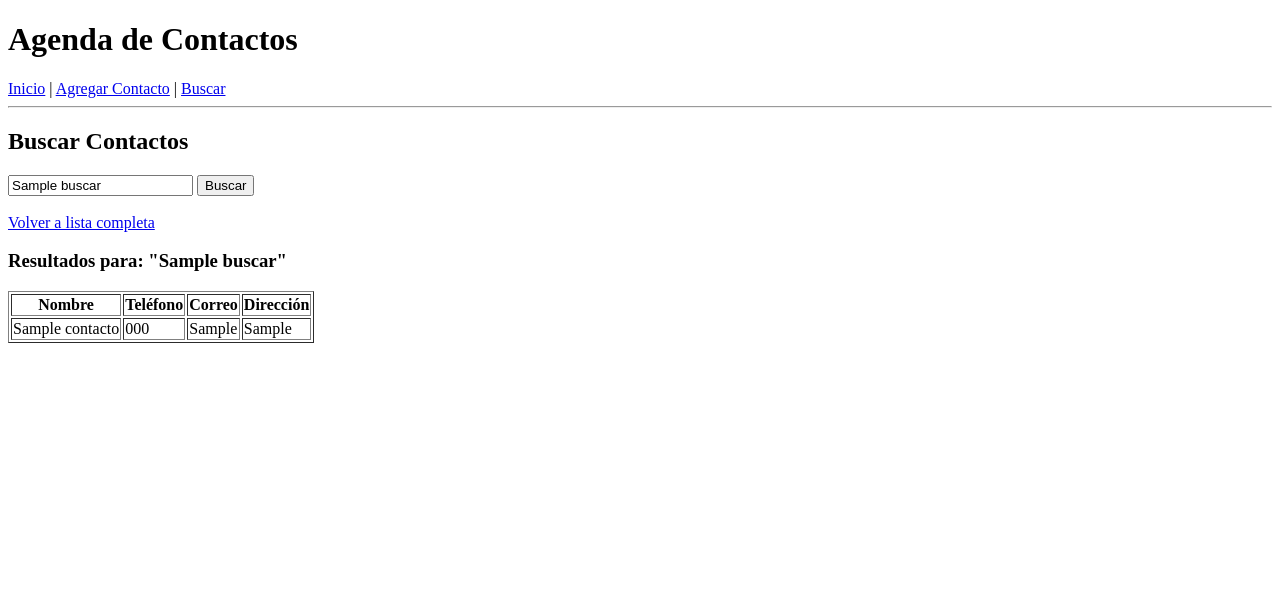
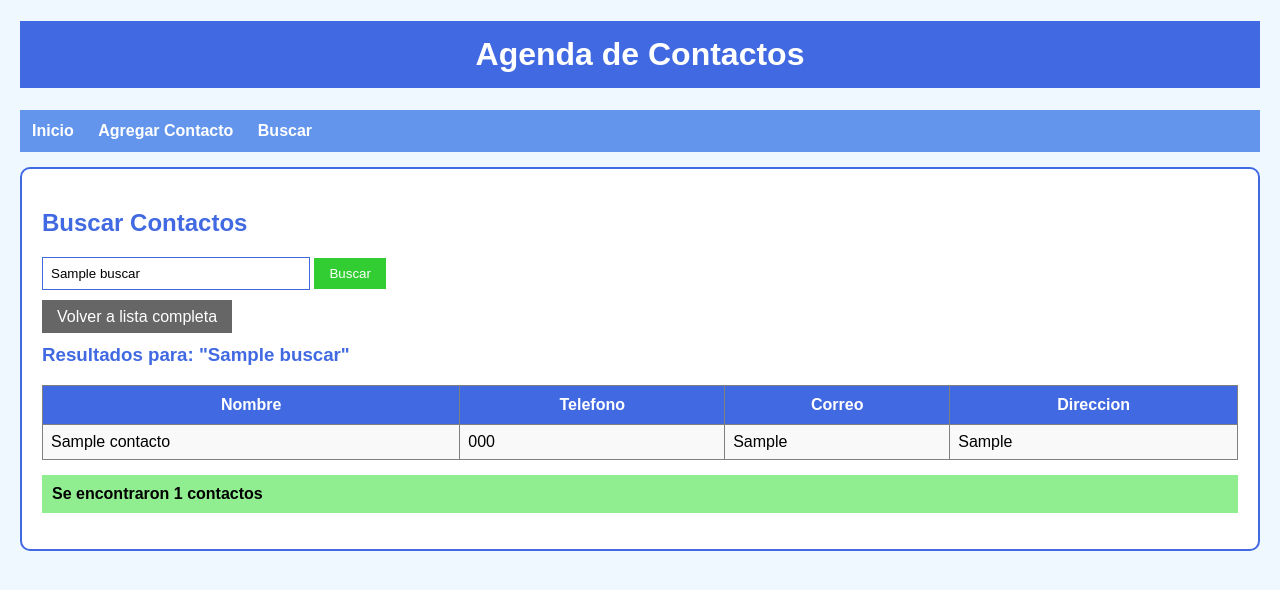
Before and after one commit to Daniel12-09/contactos, a Django app: template contactos/contacts/templates/contacts/buscar_contactos.html in a window 1280 px wide. Shown: the top 590 px of the page. Run offline with Django 5.2, Linux system fonts and the light colour scheme; tables that the repository leaves empty hold one stand-in row (values such as "Sample post"); the template is opened without the code that fills it: values that come from a table or form of the project are taken from there, most other values are stand-ins (such as "Sample title", 1, 10 or a date in 2020).

Commit message:
contactos terminado
se termina la evaluacion n°1

```diff
--- a/contactos/contacts/templates/contacts/base.html
+++ b/contactos/contacts/templates/contacts/base.html
@@ -2,17 +2,52 @@
 <html>
 <head>
     <title>{% block title %}Agenda de Contactos{% endblock %}</title>
+    <style>
+        body {
+            font-family: Arial;
+            margin: 20px;
+            background-color: #f0f8ff;
+        }
+        h1 {
+            color: white;
+            background-color: #4169e1;
+            padding: 15px;
+            text-align: center;
+        }
+        .menu {
+            background-color: #6495ed;
+            padding: 12px;
+            margin: 15px 0;
+        }
+        .menu a {
+            margin-right: 20px;
+            text-decoration: none;
+            color: white;
+            font-weight: bold;
+        }
+        .menu a:hover {
+            color: #ffd700;
+        }
+        .content {
+            background-color: white;
+            padding: 20px;
+            border: 2px solid #4169e1;
+            border-radius: 10px;
+        }
+    </style>
 </head>
 <body>
     <h1>Agenda de Contactos</h1>
 
-    <a href="{% url 'lista_contactos' %}">Inicio</a> |
-    <a href="{% url 'agregar_contacto' %}">Agregar Contacto</a> |
-    <a href="{% url 'buscar_contactos' %}">Buscar</a>
+    <div class="menu">
+        <a href="{% url 'lista_contactos' %}">Inicio</a>
+        <a href="{% url 'agregar_contacto' %}">Agregar Contacto</a>
+        <a href="{% url 'buscar_contactos' %}">Buscar</a>
+    </div>
 
-    <hr>
-
-    {% block content %}
-    {% endblock %}
+    <div class="content">
+        {% block content %}
+        {% endblock %}
+    </div>
 </body>
 </html>
--- a/contactos/contacts/templates/contacts/buscar_contactos.html
+++ b/contactos/contacts/templates/contacts/buscar_contactos.html
@@ -1,42 +1,54 @@
-{% extends 'base.html' %}
+{% extends 'contacts/base.html' %}
 
 {% block title %}Buscar Contactos{% endblock %}
 
 {% block content %}
-<h2>Buscar Contactos</h2>
+<h2 style="color: #4169e1;">Buscar Contactos</h2>
 
 <form method="get" action="">
-    <input type="text" name="buscar" placeholder="Buscar por nombre o correo..." value="{{ buscar }}">
-    <button type="submit">Buscar</button>
+    <input type="text" name="buscar" placeholder="Buscar..." value="{{ buscar }}"
+           style="padding: 8px; width: 250px; border: 1px solid #4169e1;">
+    <button type="submit" style="padding: 8px 15px; background: #32cd32; color: white; border: none;">Buscar</button>
 </form>
 
 <br>
-<a href="{% url 'lista_contactos' %}">Volver a lista completa</a>
+
+<a href="{% url 'lista_contactos' %}" style="background: #666; color: white; padding: 8px 15px; text-decoration: none;">
+    Volver a lista completa
+</a>
 
 {% if buscar %}
-    <h3>Resultados para: "{{ buscar }}"</h3>
+    <h3 style="color: #4169e1;">Resultados para: "{{ buscar }}"</h3>
 
     {% if contactos %}
-        <table border="1">
-            <tr>
-                <th>Nombre</th>
-                <th>Teléfono</th>
-                <th>Correo</th>
-                <th>Dirección</th>
+        <table border="1" width="100%" style="border-collapse: collapse;">
+            <tr bgcolor="#4169e1" style="color: white;">
+                <th style="padding: 10px;">Nombre</th>
+                <th style="padding: 10px;">Telefono</th>
+                <th style="padding: 10px;">Correo</th>
+                <th style="padding: 10px;">Direccion</th>
             </tr>
             {% for contacto in contactos %}
-            <tr>
-                <td>{{ contacto.nombre }}</td>
-                <td>{{ contacto.telefono }}</td>
-                <td>{{ contacto.correo }}</td>
-                <td>{{ contacto.direccion }}</td>
+            <tr style="background: {% cycle '#f9f9f9' 'white' %};">
+                <td style="padding: 8px;">{{ contacto.nombre }}</td>
+                <td style="padding: 8px;">{{ contacto.telefono }}</td>
+                <td style="padding: 8px;">{{ contacto.correo }}</td>
+                <td style="padding: 8px;">{{ contacto.direccion }}</td>
             </tr>
             {% endfor %}
         </table>
+
+        <p style="background: #90ee90; padding: 10px; margin-top: 15px;">
+            <strong>Se encontraron {{ contactos.count }} contactos</strong>
+        </p>
     {% else %}
-        <p>No se encontraron contactos para "{{ buscar }}"</p>
+        <p style="color: red; background: #ffe6e6; padding: 20px; text-align: center;">
+            No se encontraron contactos para "{{ buscar }}"
+        </p>
     {% endif %}
 {% else %}
-    <p>Ingresa un término de búsqueda para encontrar contactos</p>
+    <p style="color: #666; text-align: center; padding: 30px;">
+        Ingresa un termino de busqueda para encontrar contactos
+    </p>
 {% endif %}
 {% endblock %}
```
Also changed, not shown: contactos/contacts/templates/contacts/agregar_contacto.html (+18 -11 lines), contactos/contacts/templates/contacts/editar_contacto.html (+18 -11 lines), contactos/contacts/templates/contacts/lista_contactos.html (added, +44 -0 lines), contactos/contacts/views.py (+6 -12 lines), 1 other file.
